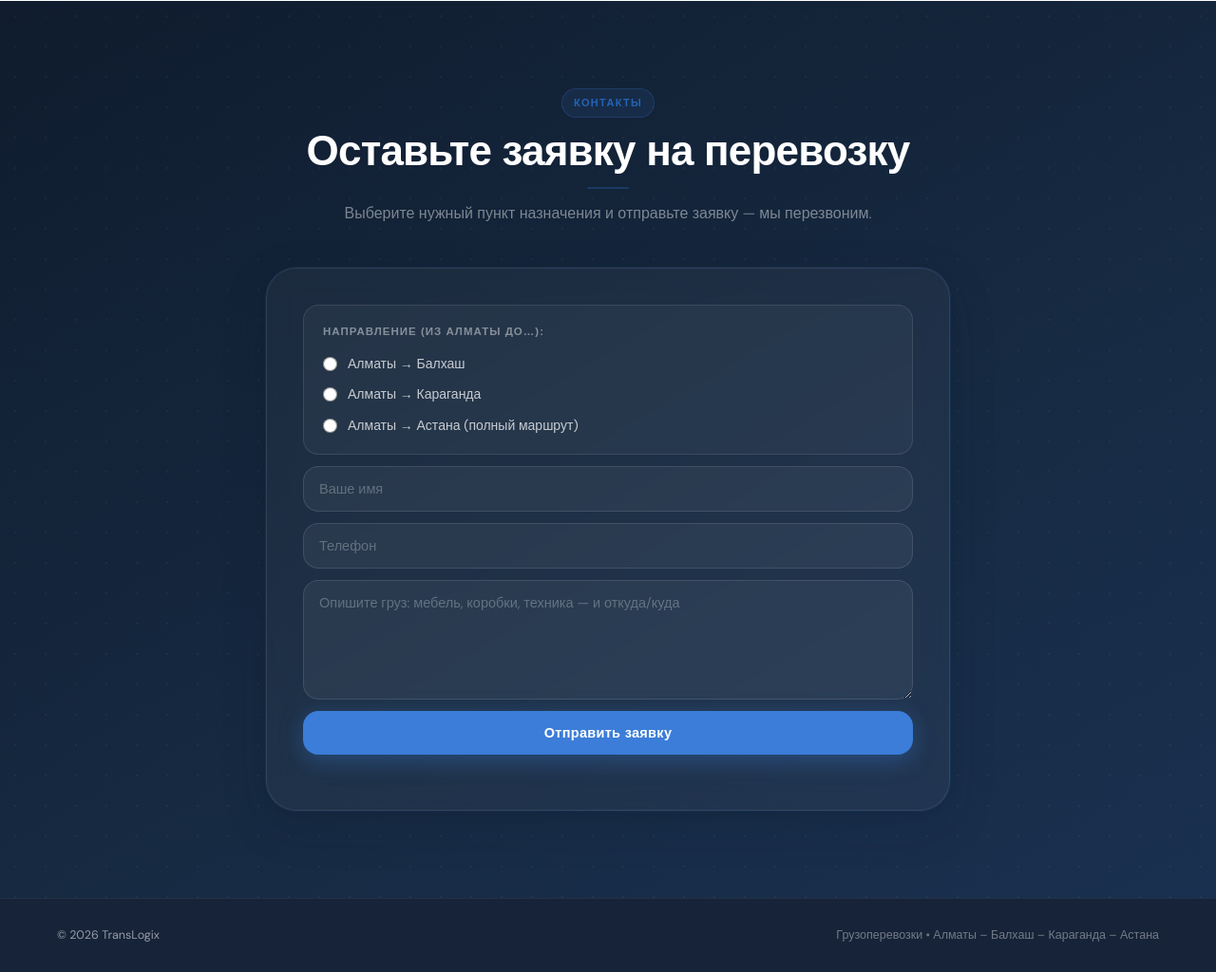
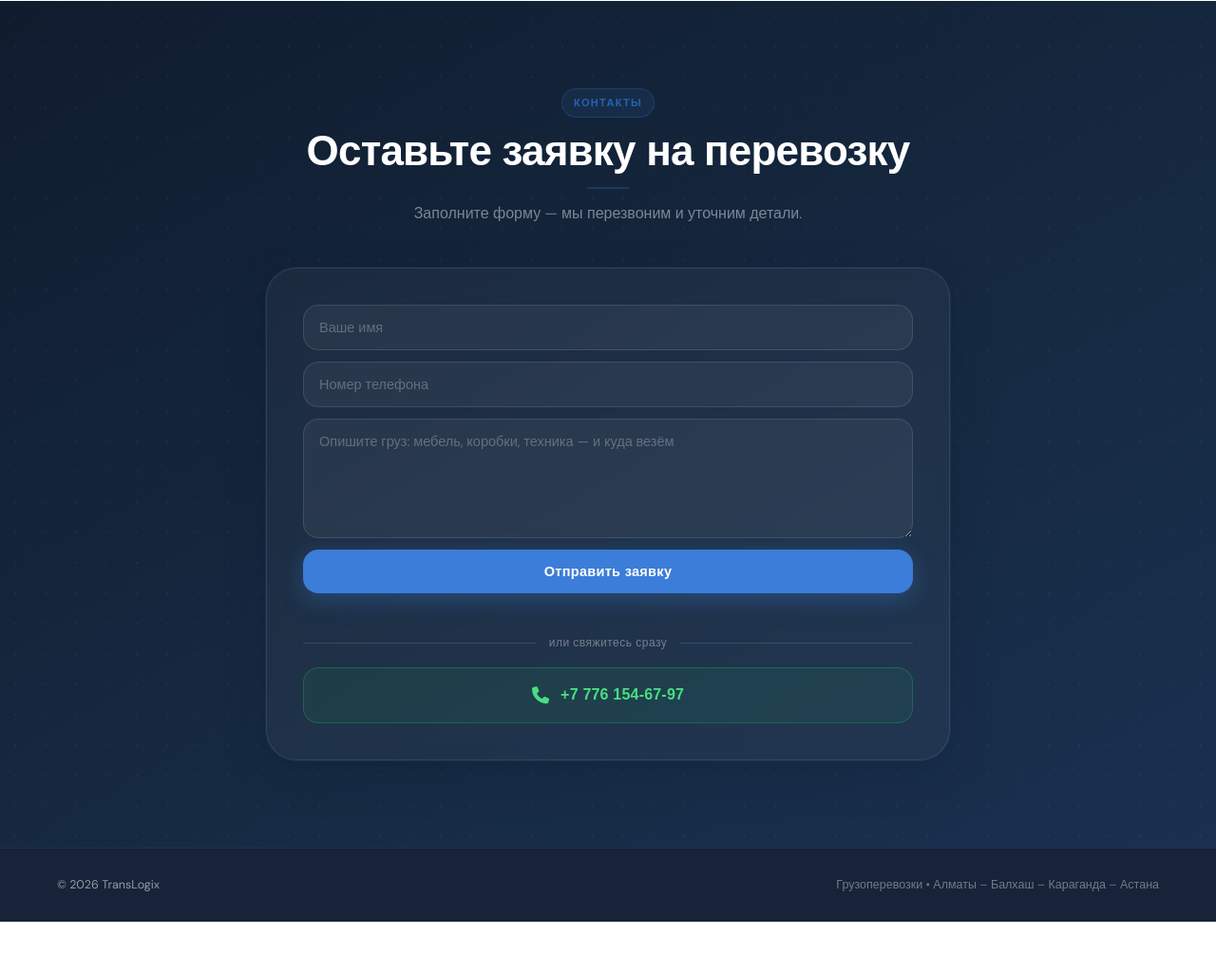
Before and after one commit to rinatdidar800-dot/translogix-backend, a Flask app: page / in a window 1280 px wide. Shown: the part 4380-5404 px from the top of the page at 95% size. After the commit the page ends 5351 px from the top, so only its background shows below. Run offline with Flask 3, Linux system fonts and the light colour scheme; some web fonts are replaced.

Commit message:
Вроде дұрыс

```diff
--- a/app.py
+++ b/app.py
@@ -4,62 +4,28 @@ import requests
 
 app = Flask(__name__)
 
-# ------------------- Telegram -------------------
-TELEGRAM_TOKEN = "8589944862:AAF91FI_pwX5JoDX6DmZRGGdE5YI_l9RgtU"
-TELEGRAM_ADMINS = ["1016799185"]
-
 # ------------------- WhatsApp (Green-API) -------------------
-GREEN_ID_INSTANCE = "7103533645"  # без @c.us
+GREEN_ID_INSTANCE = "7103533645"
 GREEN_API_TOKEN = "2a9686cbd6ba42cb87ef908305a467cbc6cea6b1fc11464aac"
-
-# Маршруты → номера админов
-WHATSAPP_ROUTES = {
-    "astana-almaty": ["77055394342"],
-    "almaty-astana": ["77761546797"]
-}
-
-# ------------------- Telegram -------------------
-def send_telegram(name, phone, message, direction):
-    text = (
-        f"📦 Новая заявка\n\n"
-        f"🛣 Направление: {direction}\n"
-        f"👤 Имя: {name}\n"
-        f"📞 Телефон: {phone}\n"
-        f"📝 Сообщение: {message}"
-    )
-    url = f"https://api.telegram.org/bot{TELEGRAM_TOKEN}/sendMessage"
-    for chat_id in TELEGRAM_ADMINS:
-        requests.post(url, data={"chat_id": chat_id, "text": text})
+WHATSAPP_ADMIN = "77761546797"
 
 # ------------------- WhatsApp -------------------
-def send_whatsapp(name, phone, message, direction):
-    route_names = {
-        "astana-almaty": "Астана - Караганда - Алматы",
-        "almaty-astana": "Алматы - Караганда - Астана"
-    }
-
-    admins = WHATSAPP_ROUTES.get(direction, [])
-    if not admins:
-        return
-
+def send_whatsapp(name, phone, message):
     text = (
         "Новая заявка\n\n"
-        f"Маршрут: {route_names.get(direction)}\n"
+        f"Маршрут: Алматы – Балхаш – Караганда – Астана\n"
         f"Имя: {name}\n"
         f"Телефон: {phone}\n"
         f"Груз: {message}"
     )
 
     url = f"https://api.green-api.com/waInstance{GREEN_ID_INSTANCE}/sendMessage/{GREEN_API_TOKEN}"
-
-    for admin in admins:
-        payload = {
-            "chatId": f"{admin}@c.us",
-            "message": text
-        }
-
-        resp = requests.post(url, json=payload)
-        print("WA STATUS:", resp.status_code, resp.text)
+    payload = {
+        "chatId": f"{WHATSAPP_ADMIN}@c.us",
+        "message": text
+    }
+    resp = requests.post(url, json=payload)
+    print("WA STATUS:", resp.status_code, resp.text)
 
 # ------------------- База -------------------
 def init_db():
@@ -70,8 +36,7 @@ def init_db():
             id INTEGER PRIMARY KEY AUTOINCREMENT,
             name TEXT,
             phone TEXT,
-            message TEXT,
-            direction TEXT
+            message TEXT
         )
     """)
     conn.commit()
@@ -85,36 +50,27 @@ def home():
 # ------------------- Отправка формы -------------------
 @app.route("/submit", methods=["POST"])
 def submit():
-    name = request.form.get("name")
-    phone = request.form.get("phone")
-    message = request.form.get("message")
-    direction = request.form.get("direction")
+    name      = request.form.get("name", "").strip()
+    phone     = request.form.get("phone", "").strip()
+    message   = request.form.get("message", "").strip()
 
-    # Проверка обязательных полей
-    if not all([name, phone, message, direction]):
+    if not all([name, phone, message]):
         return "❌ Все поля обязательны!", 400
 
-    # Сохраняем в базе
     try:
         with sqlite3.connect("database.db") as conn:
             c = conn.cursor()
             c.execute("""
-                INSERT INTO applications (name, phone, message, direction)
-                VALUES (?, ?, ?, ?)
-            """, (name, phone, message, direction))
+                INSERT INTO applications (name, phone, message)
+                VALUES (?, ?, ?)
+            """, (name, phone, message))
             conn.commit()
     except Exception as e:
         print(f"Ошибка базы: {e}")
         return "❌ Ошибка сохранения заявки", 500
 
-    # Отправка уведомлений
     try:
-        send_telegram(name, phone, message, direction)
-    except Exception as e:
-        print(f"Ошибка Telegram: {e}")
-
-    try:
-        send_whatsapp(name, phone, message, direction)
+        send_whatsapp(name, phone, message)
     except Exception as e:
         print(f"Ошибка WhatsApp: {e}")
 
--- a/static/style.css
+++ b/static/style.css
@@ -988,6 +988,73 @@ form button[type="submit"]:hover {
     letter-spacing: 0.05px;
 }
 
+/* ── Contact divider ── */
+.contact-divider {
+    display: flex;
+    align-items: center;
+    gap: 14px;
+    margin: 22px 0 16px;
+}
+
+.contact-divider::before,
+.contact-divider::after {
+    content: '';
+    flex: 1;
+    height: 1px;
+    background: rgba(255,255,255,0.12);
+}
+
+.contact-divider span {
+    font-size: 12px;
+    color: rgba(255,255,255,0.38);
+    letter-spacing: 0.5px;
+    white-space: nowrap;
+    font-family: var(--font-body);
+}
+
+/* ── Call button ── */
+.call-btn {
+    display: flex;
+    align-items: center;
+    justify-content: center;
+    gap: 12px;
+    width: 100%;
+    padding: 15px 24px;
+    border-radius: var(--r-md);
+    border: 1px solid rgba(34, 197, 94, 0.28);
+    background: rgba(34, 197, 94, 0.08);
+    color: #4ade80;
+    font-family: var(--font-display);
+    font-size: 16px;
+    font-weight: 700;
+    letter-spacing: 0.2px;
+    text-decoration: none;
+    transition: all var(--dur) var(--ease);
+}
+
+.call-btn i {
+    font-size: 18px;
+    animation: ring 2.4s ease-in-out infinite;
+    transform-origin: top center;
+}
+
+.call-btn:hover {
+    background: rgba(34, 197, 94, 0.16);
+    border-color: rgba(34, 197, 94, 0.50);
+    transform: translateY(-2px);
+    box-shadow: 0 8px 28px rgba(34, 197, 94, 0.20);
+    color: #4ade80;
+}
+
+@keyframes ring {
+    0%, 100% { transform: rotate(0deg); }
+    8%        { transform: rotate(14deg); }
+    16%       { transform: rotate(-12deg); }
+    24%       { transform: rotate(10deg); }
+    32%       { transform: rotate(-8deg); }
+    40%       { transform: rotate(0deg); }
+}
+
 .flash-message {
     border-radius: var(--r-md);
     padding: 14px 18px;
--- a/templates/index.html
+++ b/templates/index.html
@@ -335,31 +335,12 @@
             <span class="section-label">Контакты</span>
             <h2>Оставьте заявку на перевозку</h2>
             <p class="section-subtitle">
-                Выберите нужный пункт назначения и отправьте заявку — мы перезвоним.
+                Заполните форму — мы перезвоним и уточним детали.
             </p>
         </div>
 
         <div class="contact-box">
             <form id="contactForm" action="/submit" method="POST">
-                <div class="direction">
-                    <strong>Направление (из Алматы до…):</strong>
-
-                    <label>
-                        <input type="radio" name="direction" value="almaty-balkash" required>
-                        <span>Алматы → Балхаш</span>
-                    </label>
-
-                    <label>
-                        <input type="radio" name="direction" value="almaty-karaganda">
-                        <span>Алматы → Караганда</span>
-                    </label>
-
-                    <label>
-                        <input type="radio" name="direction" value="almaty-astana">
-                        <span>Алматы → Астана (полный маршрут)</span>
-                    </label>
-                </div>
-
                 <input
                     type="text"
                     id="name"
@@ -372,14 +353,14 @@
                     type="tel"
                     id="phone"
                     name="phone"
-                    placeholder="Телефон"
+                    placeholder="Номер телефона"
                     required
                 >
 
                 <textarea
                     id="message"
                     name="message"
-                    placeholder="Опишите груз: мебель, коробки, техника — и откуда/куда"
+                    placeholder="Опишите груз: мебель, коробки, техника — и куда везём"
                     required
                 ></textarea>
 
@@ -389,6 +370,16 @@
             </form>
 
             <p id="formMessage" class="form-message"></p>
+
+            <!-- Кнопка звонка -->
+            <div class="contact-divider">
+                <span>или свяжитесь сразу</span>
+            </div>
+
+            <a href="tel:+77761546797" class="call-btn">
+                <i class="fa-solid fa-phone"></i>
+                <span>+7 776 154-67-97</span>
+            </a>
         </div>
     </div>
 </section>
```
Also changed, not shown: templates/admin.html (+1 -15 lines).
